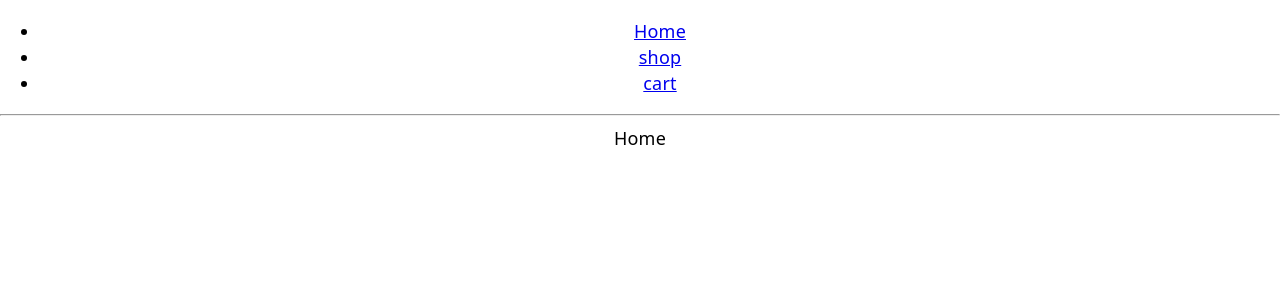
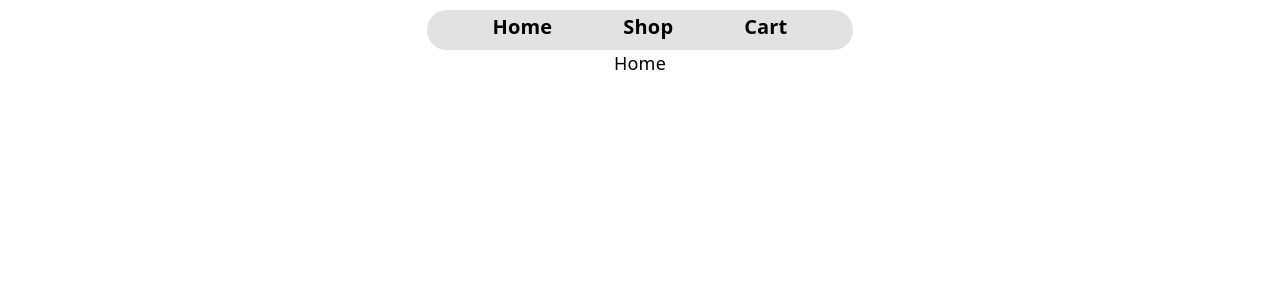
Before and after one commit to zakinotabi/shopi, a React (Vite) app: page / in a window 1280 px wide. Shown: the top 300 px of the page. Built offline with nearby package versions, Linux system fonts and the light colour scheme.

Commit message:
navbar style

```diff
--- a/src/App.css
+++ b/src/App.css
@@ -1,4 +1,4 @@
-.counter {
+/* .counter {
   font-size: 16px;
   padding: 5px 10px;
   border-radius: 5px;
@@ -181,4 +181,4 @@
     right: 0;
     border-right-color: var(--border);
   }
-}
+} */
--- a/src/components/navbar/Navbar.jsx
+++ b/src/components/navbar/Navbar.jsx
@@ -1,25 +1,26 @@
 import { Outlet, Link } from 'react-router-dom';
+import styles from './Navbar.module.css';
 
 export default function Navbar() {
   return (
     <div>
-      <nav>
+      <nav className={styles.navbar}>
         <ul>
           <li>
             <Link to="/">Home</Link>
           </li>
           <li>
-            <Link to="/shop">shop</Link>
+            <Link to="/shop">Shop</Link>
           </li>
-          <li>
-            <Link to="/cart">cart</Link>
+          <li className={styles.cart}>
+            <Link to="/cart">Cart</Link>
           </li>
         </ul>
       </nav>
-      <hr />
-      <div>
+
+      <main className={styles['main-content']}>
         <Outlet />
-      </div>
+      </main>
     </div>
   );
 }
--- a/src/components/navbar/Navbar.module.css
+++ b/src/components/navbar/Navbar.module.css
@@ -0,0 +1,61 @@
+.navbar {
+  position: fixed;
+  top: 0%;
+  right: 0;
+  left: 0;
+  height: 40px;
+  padding: 10px 30px;
+
+  display: flex;
+  align-items: center;
+  justify-content: center;
+  /* transform: translateY(-50%); */
+}
+
+.navbar > ul {
+  display: flex;
+  align-items: center;
+  justify-content: space-around;
+  background-color: rgba(101, 101, 101, 0.188);
+  border-radius: 100px;
+  list-style: none;
+  margin: 0;
+  height: 35px;
+  padding: 0 30px 5px;
+  width: 30%;
+  min-width: 220px;
+}
+
+.navbar a {
+  list-style: none;
+  color: rgb(0, 0, 0);
+  margin: 0 8px;
+  cursor: pointer;
+  white-space: nowrap;
+  text-decoration: none;
+  position: relative;
+  display: flex;
+  font-weight: 600;
+  font-size: 20px;
+  gap: 0.5rem;
+  align-items: center;
+}
+
+.navbar a::after {
+  position: absolute;
+  content: '';
+  width: 0;
+  left: 0;
+  bottom: -5px;
+  background: #000000;
+  height: 3px;
+  transition: 0.3s ease-out;
+}
+
+.navbar a:hover::after {
+  width: 100%;
+}
+
+.main-content {
+  padding-top: 50px;
+}
```
